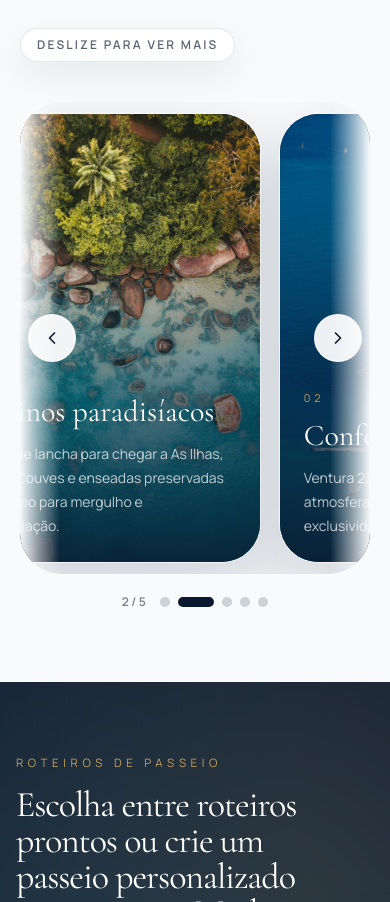
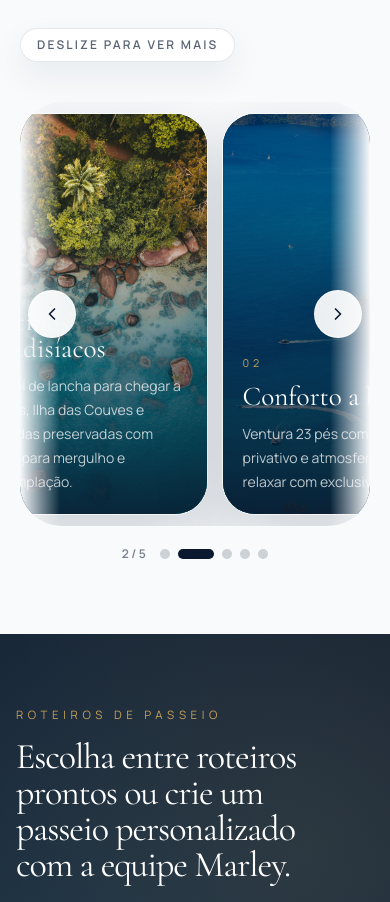
Before and after one commit to AGENCIAVCD/Marley-Aluguel-lancha, a Next.js app: page / in a window 390 px wide. Shown: the part 1666-2568 px from the top of the page. Built offline with nearby package versions, Linux system fonts and the light colour scheme.

Commit message:
Improve mobile experience carousel

```diff
--- a/app/page.tsx
+++ b/app/page.tsx
@@ -249,6 +249,7 @@ export default function Home() {
   const [revealedPlan, setRevealedPlan] = useState<string | null>(null);
   const [activeExperience, setActiveExperience] = useState(0);
   const [isExperienceSectionVisible, setIsExperienceSectionVisible] = useState(false);
+  const [isExperienceInteracting, setIsExperienceInteracting] = useState(false);
   const [people, setPeople] = useState("1");
   const [date, setDate] = useState("");
   const experienceSectionRef = useRef<HTMLElement | null>(null);
@@ -301,6 +302,10 @@ export default function Home() {
     selectExperience(activeExperience + direction);
   }
 
+  function releaseExperienceInteraction() {
+    window.setTimeout(() => setIsExperienceInteracting(false), 260);
+  }
+
   useEffect(() => {
     const section = experienceSectionRef.current;
 
@@ -321,7 +326,7 @@ export default function Home() {
   }, []);
 
   useEffect(() => {
-    if (shouldReduceMotion || !isExperienceSectionVisible) {
+    if (shouldReduceMotion || !isExperienceSectionVisible || isExperienceInteracting) {
       return;
     }
 
@@ -341,7 +346,7 @@ export default function Home() {
     }, experienceRotationIntervalMs);
 
     return () => window.clearInterval(timer);
-  }, [activeExperience, isExperienceSectionVisible, shouldReduceMotion]);
+  }, [activeExperience, isExperienceInteracting, isExperienceSectionVisible, shouldReduceMotion]);
 
   function togglePlanSecret() {
     const nextValue = isPlanRevealed ? null : selectedPlan.id;
@@ -656,6 +661,10 @@ export default function Home() {
 
           <div
             ref={experienceTrackRef}
+            onPointerDown={() => setIsExperienceInteracting(true)}
+            onPointerUp={releaseExperienceInteraction}
+            onPointerCancel={releaseExperienceInteraction}
+            onMouseLeave={releaseExperienceInteraction}
             onScroll={(event) => {
               const container = event.currentTarget;
               const center = container.scrollLeft + container.clientWidth / 2;
@@ -671,9 +680,9 @@ export default function Home() {
                 0,
               );
 
-              setActiveExperience(nextIndex);
+              setActiveExperience((currentIndex) => (currentIndex === nextIndex ? currentIndex : nextIndex));
             }}
-            className="flex snap-x snap-mandatory gap-5 overflow-x-auto px-1 py-3 [scrollbar-width:none] sm:gap-6 [&::-webkit-scrollbar]:hidden"
+            className="flex snap-x snap-proximity gap-4 overflow-x-auto overscroll-x-contain px-1 py-3 [scrollbar-width:none] [touch-action:pan-x] sm:gap-6 [&::-webkit-scrollbar]:hidden"
           >
             {experienceCards.map((card, index) => (
               <motion.article
@@ -682,7 +691,7 @@ export default function Home() {
                 }}
                 key={card.title}
                 {...fadeUp(index * 0.08)}
-                className="group relative min-h-[28rem] min-w-[min(82vw,24rem)] snap-center overflow-hidden rounded-[2.4rem] bg-[var(--color-navy)] shadow-[0_26px_70px_rgba(10,25,47,0.18)] ring-1 ring-white/70 sm:min-w-[24rem] lg:min-w-[26rem]"
+                className="group relative min-h-[25rem] min-w-[min(64vw,19rem)] snap-start overflow-hidden rounded-[2rem] bg-[var(--color-navy)] shadow-[0_26px_70px_rgba(10,25,47,0.18)] ring-1 ring-white/70 sm:min-h-[28rem] sm:min-w-[24rem] sm:rounded-[2.4rem] lg:min-w-[26rem]"
               >
                 <motion.div
                   whileHover={shouldReduceMotion ? undefined : { scale: 1.05 }}
@@ -693,16 +702,16 @@ export default function Home() {
                     src={card.image}
                     alt={card.imageAlt}
                     fill
-                    sizes="(max-width: 640px) 82vw, (max-width: 1024px) 50vw, 26rem"
+                    sizes="(max-width: 640px) 64vw, (max-width: 1024px) 50vw, 26rem"
                     className="object-cover"
                   />
                 </motion.div>
                 <div className="absolute inset-0 bg-[linear-gradient(180deg,rgba(10,25,47,0.02)_18%,rgba(10,25,47,0.9)_100%)]" />
-                <div className="relative flex h-full flex-col justify-end p-6">
+                <div className="relative flex h-full flex-col justify-end p-5 sm:p-6">
                   <p className="font-sans text-[0.68rem] uppercase tracking-[0.35em] text-[var(--color-sand)]">
                     0{index + 1}
                   </p>
-                  <h3 className="mt-3 text-balance font-display text-3xl text-white">{card.title}</h3>
+                  <h3 className="mt-3 text-balance font-display text-[1.7rem] leading-none text-white sm:text-3xl">{card.title}</h3>
                   <p className="mt-3 max-w-sm text-sm leading-6 text-white/74">{card.copy}</p>
                 </div>
               </motion.article>
```
